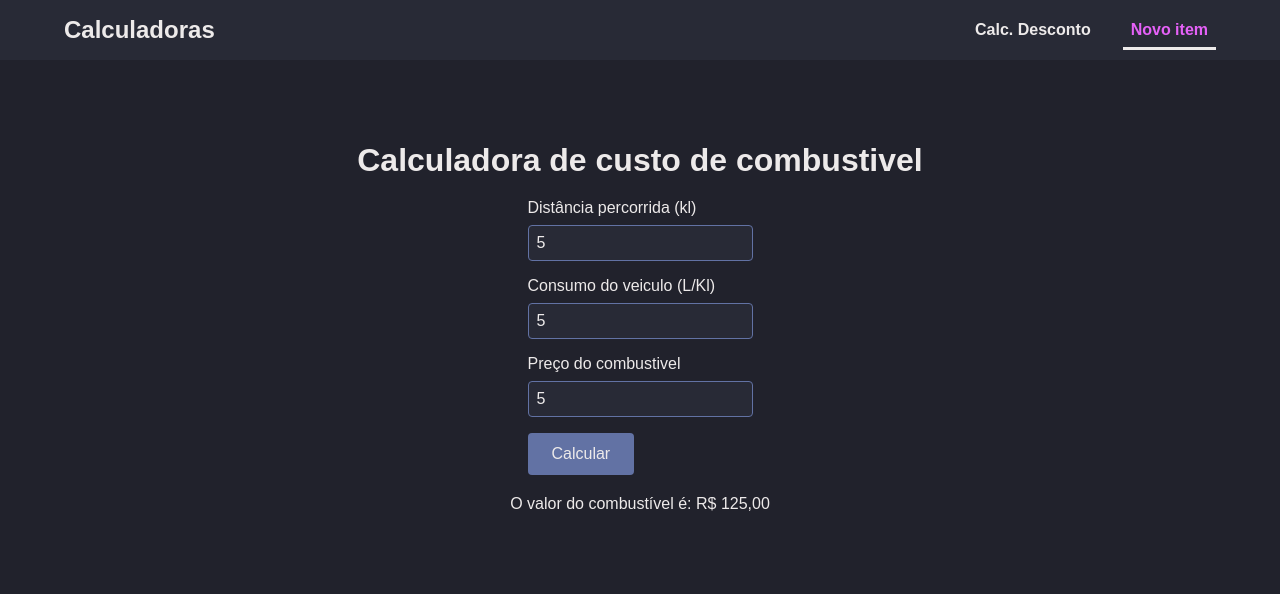
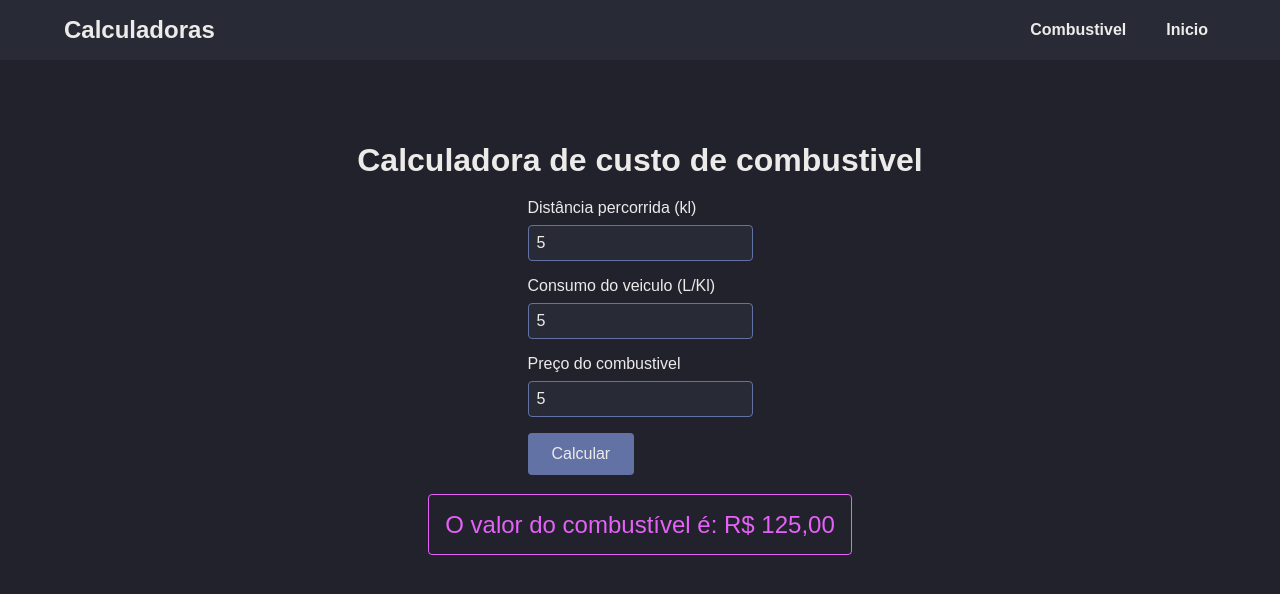
Before and after one commit to joaolucasmoreira/repo-GrupoJoao, a plain HTML site: page src/combustivel.html in a window 1280 px wide. Both pictures are taken after typing "5", "5", "5" into the empty fields and a click on the button "Calcular". Drawn offline with Linux system fonts and the light colour scheme.

Commit message:
feat: 90% da pagina agora está funcionando

```diff
--- a/src/combustivel.html
+++ b/src/combustivel.html
@@ -12,8 +12,8 @@
       <a class="logo" href="index.html">Calculadoras</a>
       <nav class="site-nav" role="navigation" aria-label="Menu principal">
         <ul class="nav-list">
-          <li><a href="desconto.html" class="nav-link" data-page="desconto">Calc. Desconto</a></li>
-          <li><a href="#" class="nav-link">Novo item</a></li>
+          <li><a href="combustivel.html" class="nav-link" data-page="combustivel">Combustivel</a></li>
+          <li><a href="index.html" class="nav-link" data-page="index">Inicio</a></li>
         </ul>
       </nav>
     </div>
--- a/src/css/style.css
+++ b/src/css/style.css
@@ -153,12 +153,12 @@ body {
 }
 
 /* RESULTADOS */
-#result-desconto{
+#result-desconto, #result-combustivel{
   margin: 1rem auto;
   padding: 0.5rem auto;
 
 }
-#result-desconto span {
+#result-desconto span, #result-combustivel span{
   font-size: 1.5rem;
   text-align: center;
   border: 1px solid var(--color-accent);
```
